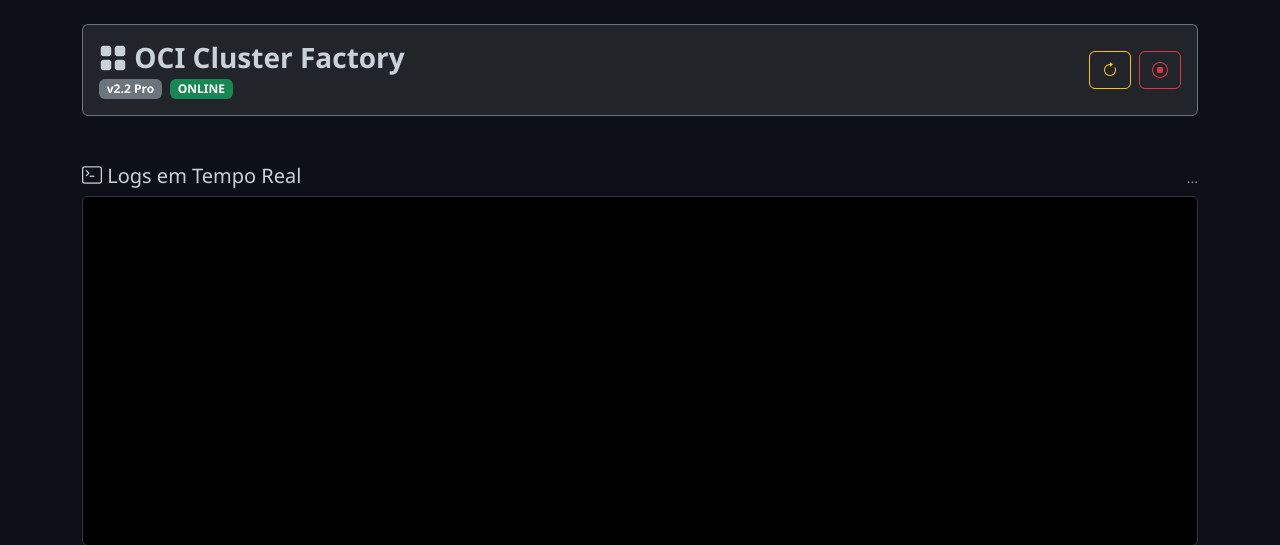
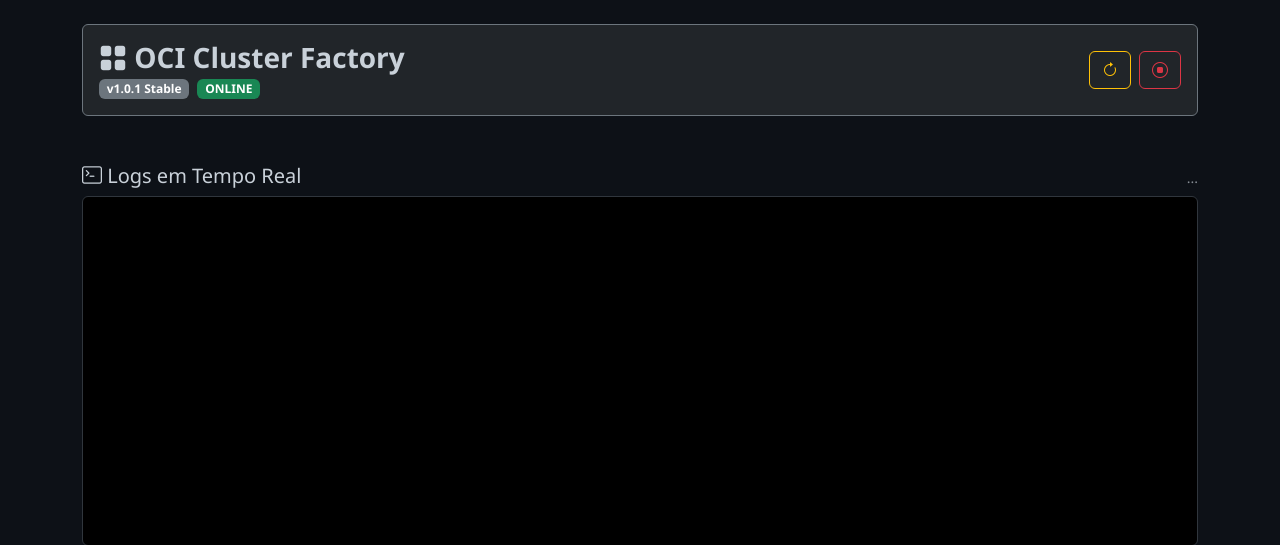
Before and after one commit to jean-amaral/oci-arm-instance-factory, a FastAPI app: page / in a window 1280 px wide. Shown: the top 545 px of the page. Run offline with FastAPI, Linux system fonts and the light colour scheme; data that the repository does not hold is empty.

Commit message:
ajuste de versão

```diff
--- a/oci_factory/web/templates/index.html
+++ b/oci_factory/web/templates/index.html
@@ -53,7 +53,7 @@
         <div>
             <h3 class="fw-bold m-0"><i class="bi bi-grid-fill"></i> OCI Cluster Factory</h3>
             <div class="d-flex align-items-center gap-2 mt-1">
-                <span class="badge bg-secondary">v2.2 Pro</span>
+                <span class="badge bg-secondary">v1.0.1 Stable</span>
                 <span id="system-status" class="badge bg-success">ONLINE</span>
             </div>
         </div>
```
